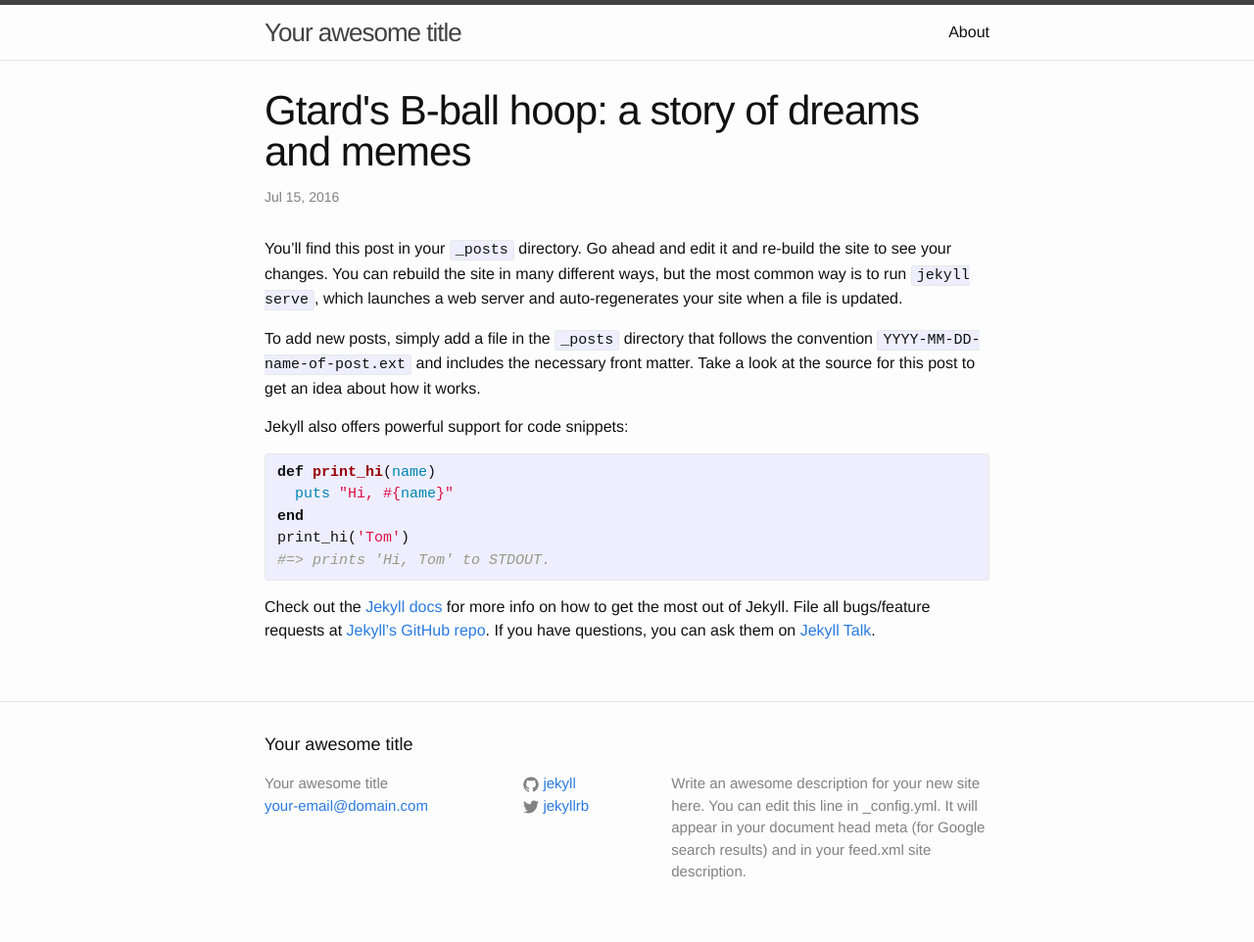
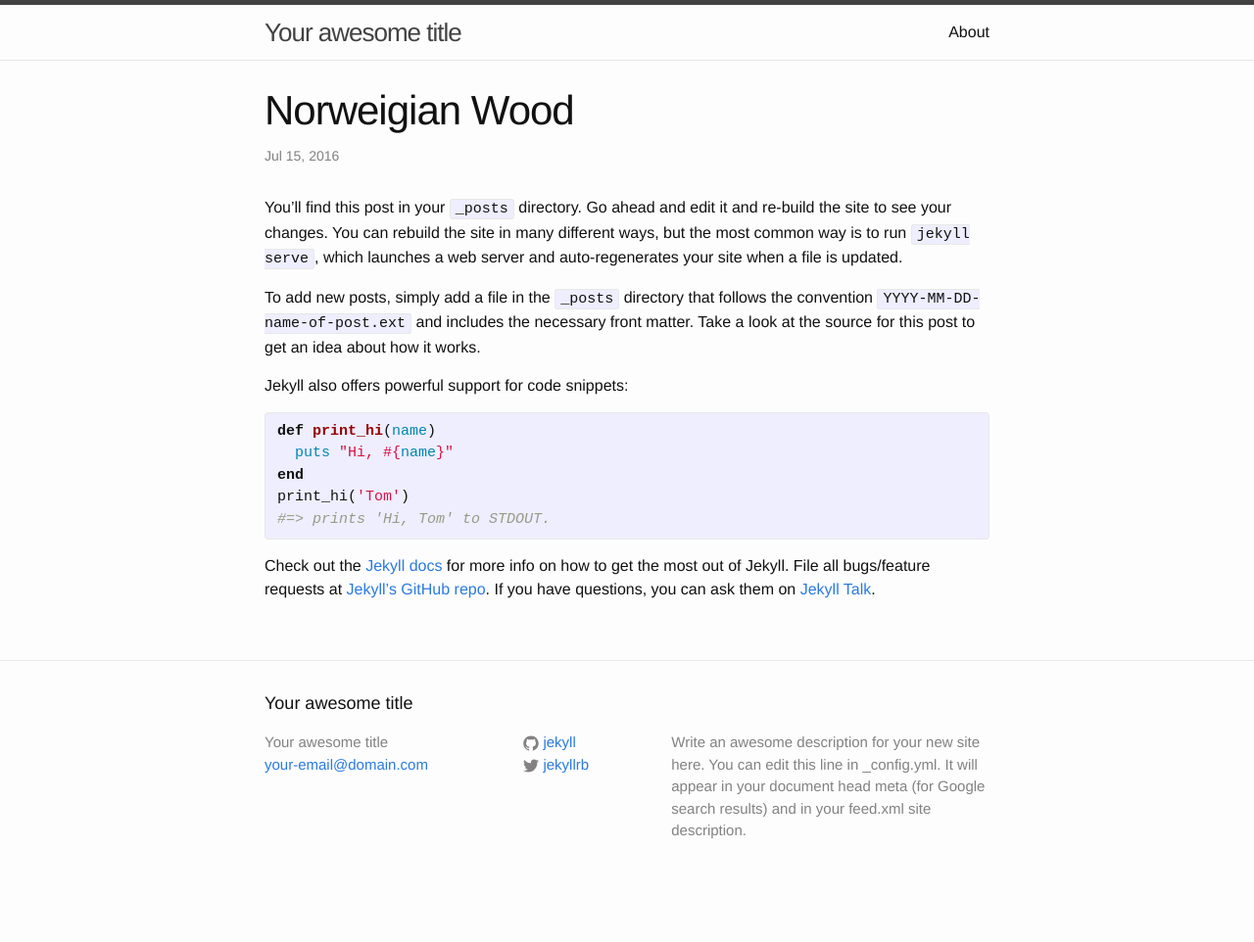
Before and after one commit to pepe454/pepe454.github.io, a Jekyll site: the page built from _posts/2016-07-15-welcome-to-jekyll.markdown, in a window 1280 px wide. Shown: the whole page at 98% size. Built offline with Jekyll 4.4.1, drawn with Linux system fonts in a browser that asks for light colours; after the commit the page ends 920 px from its top, so only the background shows below that.

Commit message:
Update 2016-07-15-welcome-to-jekyll.markdown

```diff
--- a/_posts/2016-07-15-welcome-to-jekyll.markdown
+++ b/_posts/2016-07-15-welcome-to-jekyll.markdown
@@ -1,6 +1,6 @@
 ---
 layout: post
-title:  "Gtard's B-ball hoop: a story of dreams and memes"
+title:  "Norweigian Wood"
 date:   2016-07-15 19:16:33 -0400
 categories: jekyll update
 ---
```
